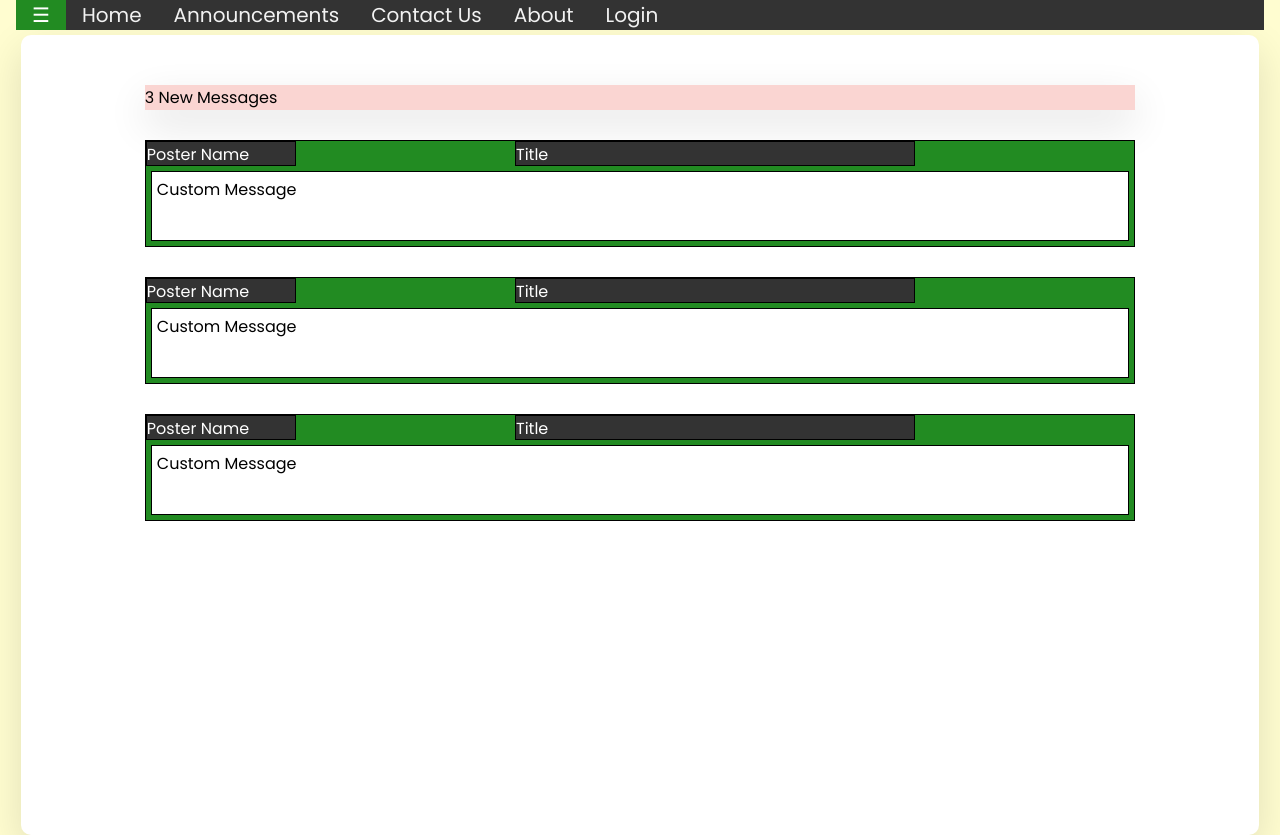
After one commit to Ophiscus/comp-6000, a PHP site: page /forum.html in a window 1280 px wide. The commit adds this page. Run offline with PHP 8.4, Linux system fonts and the light colour scheme.

Commit message:
Added forum page view with php placeholders, added a html version in planning documents. Created a css and js file in view folder with the nav functionality/styling. Created a placeholder controller for forum page.

```diff
--- /dev/null
+++ b/Planning Docs/UI Design/Forum UI/forum.html
@@ -0,0 +1,53 @@
+<!DOCTYPE HTML>
+<html>
+<head>
+<link rel="stylesheet" href="forum_style.css">
+<link rel="stylesheet" href="nav_style.css">
+
+</head>
+
+<body>
+
+<div id="main">
+	<div class="topnav">
+	<button class="openbtn" onclick="openNav()">☰</button>
+	<a class="active" href="#home">Home</a>
+	<a href="#Announcements">Announcements</a>
+	<a href="#contact">Contact Us</a>
+	<a href="#about">About</a>
+	<a href="#login">Login</a>
+	</div>
+
+	<div id="mySidebar" class="sidebar">
+		<a href="javascript:void(0)" class="closebtn" onclick="closeNav()">X</a>
+		<a href="#">Maneger</a>
+		<a href="#">Statistic</a>
+		<a href="#">Calendar</a>
+		<a href="#">Contact Us</a>
+	</div>
+</div>
+
+<div id="content">
+	<div id="info_box">3 New Messages</div>
+	<div class="message_template">
+		<div class="name_container">Poster Name</div>
+		<div class="title_container">Title</div>
+		<div class="message_container">Custom Message</div>
+	</div>
+	<div class="message_template">
+		<div class="name_container">Poster Name</div>
+		<div class="title_container">Title</div>
+		<div class="message_container">Custom Message</div>
+	</div>
+	<div class="message_template">
+		<div class="name_container">Poster Name</div>
+		<div class="title_container">Title</div>
+		<div class="message_container">Custom Message</div>
+	</div>
+</div>
+
+</body>
+
+<script type="text/javascript" src="nav.js"></script>
+
+</html>
--- a/bcit-ci-CodeIgniter-3.1.13-0-gbcb17eb/bcit-ci-CodeIgniter-bcb17eb/application/views/style.css
+++ b/Planning Docs/UI Design/Forum UI/forum_style.css
@@ -14,34 +14,13 @@ body * {
 
 /*Top and Side Bar*/
 
-#title_container {
+.title_container {
 	border: 1px solid black;
 	height: 50px;
 	width: 100%;
 }
 
-#title {
-	margin: auto;
-	margin-top: 6px;
-	text-align: center;
-}
-
-#account_container, #settings_container {
-	border: 1px solid black;
-	height: 50px;
-	width: 50px;
-	margin-left: 0px;
-}
-
 /*Home Page*/
-
-#nav_container {
-	border: 1px solid black;
-	width: 15%;
-	float: left;
-	height: 100%;
-	display: block;
-}
 
 .option {
 	float: left;
@@ -53,20 +32,34 @@ body * {
 	text-align: center;
 }
 
-#feed_container {
+#content {
+	background-color: white;
 	height: 100%;
-	width: 84%;
-	border: 1px solid black;
-	float: right;
+	margin: 5px;
+	transition: .5s;
+	border-radius: 10px;
+	box-shadow: 0 15px 40px rgb(0 0 0 / 12%);
 	display: block;
+	padding-top: 20px;
+}
+
+#info_box {
+	height: fit-content;
+	width: 80%;
+	margin-top: 30px !important;
+	margin: auto;
+	font-style: bold;
+	box-shadow: 0 15px 40px rgb(0 0 0 / 12%);
+	background-color: #fad5d2;
 }
 
 .message_template {
-	height: 100px;
+	height: fit-content;
 	width: 80%;
 	border: 1px solid black;
-	margin-top: 10px !important;
+	margin-top: 30px !important;
 	margin: auto;
+	background-color: #228B22;
 	display: block;
 }
 
@@ -74,7 +67,9 @@ body * {
 	height: 25px;
 	border: 1px solid black;
 	float: left;
-	width: 100px;
+	width: 150px;
+	background-color: #333;
+	color: white;
 }
 
 .title_container {
@@ -82,11 +77,16 @@ body * {
 	width: 400px;
 	border: 1px solid black;
 	height: 25px;
+	background-color: #333;
+	color: white;
+	margin-top: 0px;
 }
 
 .message_container {
 	border: 1px solid black;
 	height: 70px;
-	width: 100%;
 	margin-bottom: 0px;
+	background-color: white;
+	padding: 5px;
+	margin: 5px;
 }
--- /dev/null
+++ b/Planning Docs/UI Design/Forum UI/nav.js
@@ -0,0 +1,12 @@
+function openNav() {
+  document.getElementById("mySidebar").style.width = "250px";
+  document.getElementById("main").style.marginLeft = "250px";
+  //Content window for all main pages
+  document.getElementById("content").style.marginLeft = "250px";
+}
+
+function closeNav() {
+  document.getElementById("mySidebar").style.width = "0";
+  document.getElementById("main").style.marginLeft= "0";
+  document.getElementById("content").style.marginLeft = "0";
+}
--- /dev/null
+++ b/Planning Docs/UI Design/Forum UI/nav_style.css
@@ -0,0 +1,124 @@
+@import url('https://fonts.googleapis.com/css2?family=Poppins:wght@400;500;600&display=swap');
+*{
+  margin-top: 0px;
+  margin-bottom: 0px;
+  margin-right: 0px;
+  margin-left: 0px;
+  padding: 0;
+  box-sizing: border-box;
+  font-family: 'Poppins', sans-serif;
+}
+body{
+  /*display: flex;*/
+  align-items: center;
+  padding: 0 16px;
+  justify-content: left;
+  min-height: 100vh;
+  background: #FFFDD0;
+}
+
+.topnav{
+  overflow: hidden;
+  background-color: #333;
+  width: 100%;
+  transition: .5s;
+}
+
+.topnav a {
+  /*float: left;*/
+  color: #f2f2f2;
+  text-align: center;
+  padding: 0px 16px;
+  text-decoration: none;
+  font-size: 20px;
+}
+
+.topnav a:hover {
+  background-color: #228B22;
+  color: black;
+}
+
+.openbtn{
+  float: left;
+  overflow: hidden;
+  text-align: center;
+  padding: 0px 16px;
+  font-size: 20px;
+  background-color: #228B22;
+  cursor: pointer;
+  border: none;
+  color: white;
+}
+
+.sidebar {
+  height: 100%;
+  width: 0;
+  position: fixed;
+  z-index: 1;
+  top: 0;
+  left: 0;
+  background-color: #111;
+  overflow-x: hidden;
+  transition: 0.5s;
+  padding-top: 60px;
+  display: block;
+}
+
+.sidebar a {
+  padding: 8px 8px 8px 32px;
+  text-decoration: none;
+  font-size: 25px;
+  color: #818181;
+  display: block;
+  transition: 0.3s;
+}
+
+.sidebar a:hover {
+  color: #f1f1f1;
+}
+
+.sidebar .closebtn {
+  position: absolute;
+  top: 0;
+  right: 25px;
+  font-size: 36px;
+  margin-left: 50px;
+}
+
+.wrapper{
+  width: 100%;
+  background: #fff;
+  border-radius: 10px;
+  box-shadow: 0 15px 40px rgba(0,0,0,0.12);
+}
+.wrapper header{
+  display: flex;
+  align-items: center;
+  padding: 25px 30px 10px;
+  justify-content: space-between;
+}
+header .icons{
+  display: flex;
+}
+header .icons span{
+  height: 38px;
+  width: 38px;
+  margin: 0 1px;
+  cursor: pointer;
+  color: #878787;
+  text-align: center;
+  line-height: 38px;
+  font-size: 1.9rem;
+  user-select: none;
+  border-radius: 50%;
+}
+.icons span:last-child{
+  margin-right: -10px;
+}
+header .icons span:hover{
+  background: #f2f2f2;
+}
+header .current-date{
+  font-size: 1.45rem;
+  font-weight: 500;
+}
```
Also changed, not shown: bcit-ci-CodeIgniter-3.1.13-0-gbcb17eb/bcit-ci-CodeIgniter-bcb17eb/application/controllers/forum.php (added, +13 -0 lines), bcit-ci-CodeIgniter-3.1.13-0-gbcb17eb/bcit-ci-CodeIgniter-bcb17eb/application/views/announcement.html (deleted, +0 -34 lines), bcit-ci-CodeIgniter-3.1.13-0-gbcb17eb/bcit-ci-CodeIgniter-bcb17eb/application/views/forum_style.css (added, +92 -0 lines), bcit-ci-CodeIgniter-3.1.13-0-gbcb17eb/bcit-ci-CodeIgniter-bcb17eb/application/views/forumview.php (added, +47 -0 lines), bcit-ci-CodeIgniter-3.1.13-0-gbcb17eb/bcit-ci-CodeIgniter-bcb17eb/application/views/nav.js (added, +12 -0 lines), bcit-ci-CodeIgniter-3.1.13-0-gbcb17eb/bcit-ci-CodeIgniter-bcb17eb/application/views/nav_style.css (added, +124 -0 lines).
